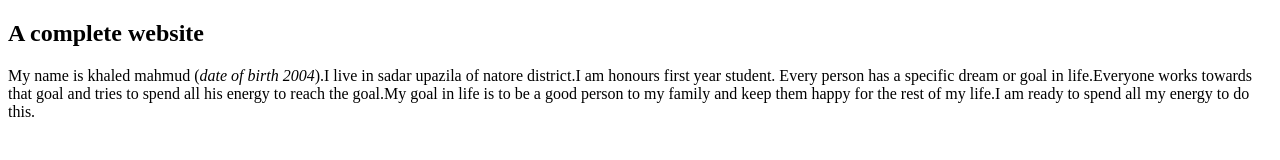
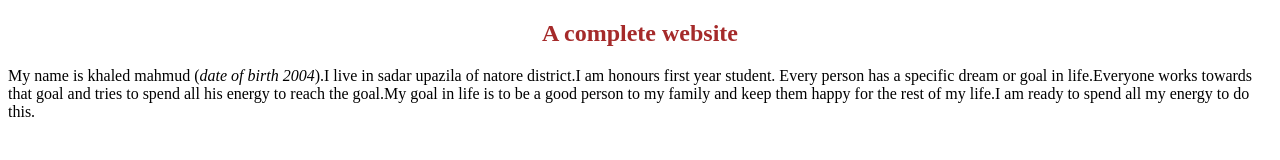
Before and after one commit to khaled8787/my-first-complete-website, a plain HTML site: page index.html in a window 1280 px wide. Drawn offline with Linux system fonts and the light colour scheme.

Commit message:
fourth commit

```diff
--- a/index.html
+++ b/index.html
@@ -5,9 +5,13 @@
     <meta name="viewport" content="width=device-width, initial-scale=1.0">
     <title>my complete website</title>
     <link rel="fav icon" style="img\icon" href="https://www.hubspot.com/hubfs/how-much-website-cost_0.webp">
+    <link rel="stylesheet" href="style.css">
 </head>
+<style>
+
+</style>
 <body>
-    <h2>A complete website</h2>
+    <h2 class="complete">A complete website</h2>
     My name is khaled mahmud (<i>date of birth 2004</i>).I live in sadar upazila of natore district.I am honours first year student.
     Every person has a specific dream or goal in life.Everyone works towards that goal and tries to spend all his energy to reach the goal.My goal in life is to be a good person to my family and keep them happy for the rest of my life.I am ready to spend all my energy to do this.
 </body>
--- /dev/null
+++ b/style.css
@@ -0,0 +1,3 @@
+.complete{
+    color: brown;text-align: center;
+}
```
